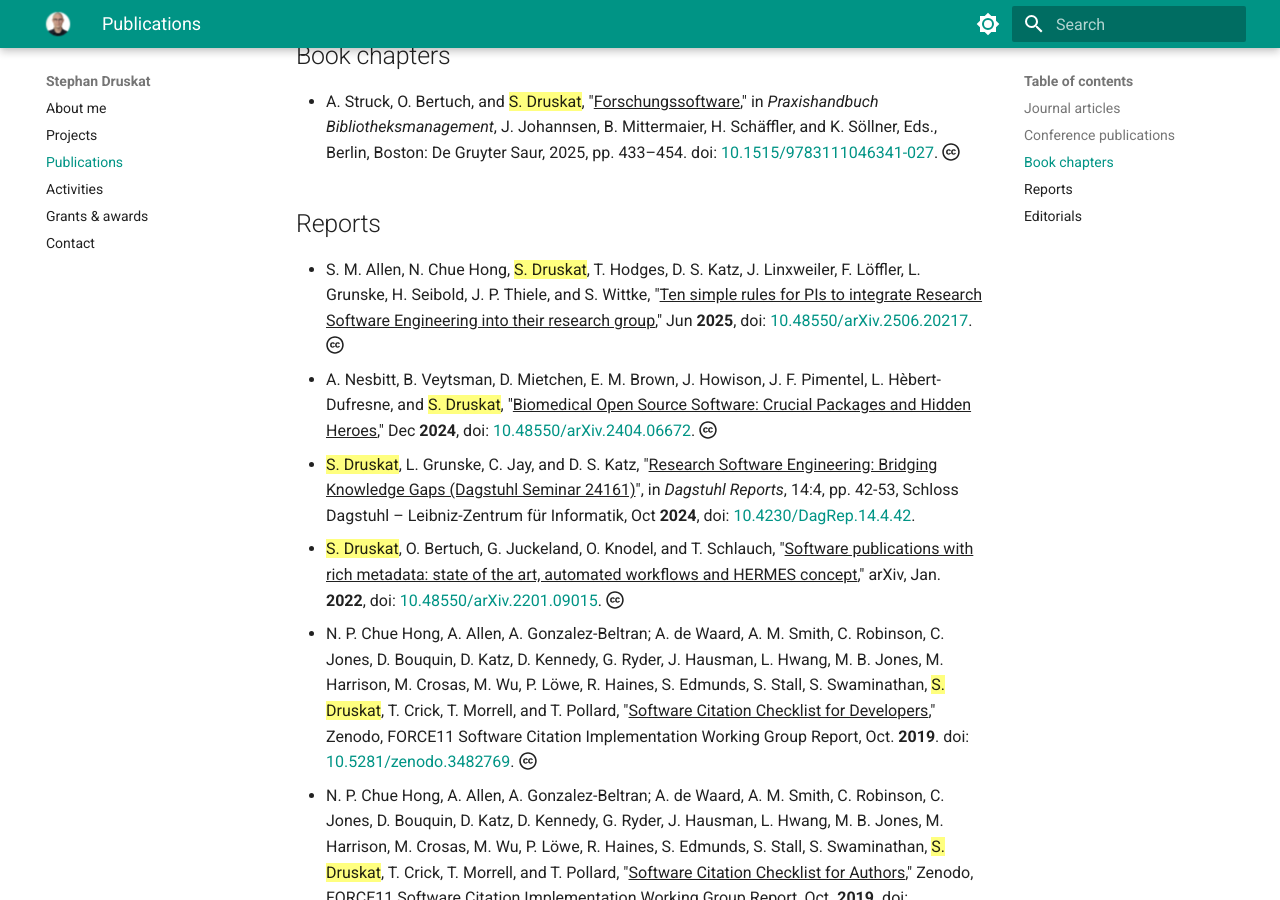
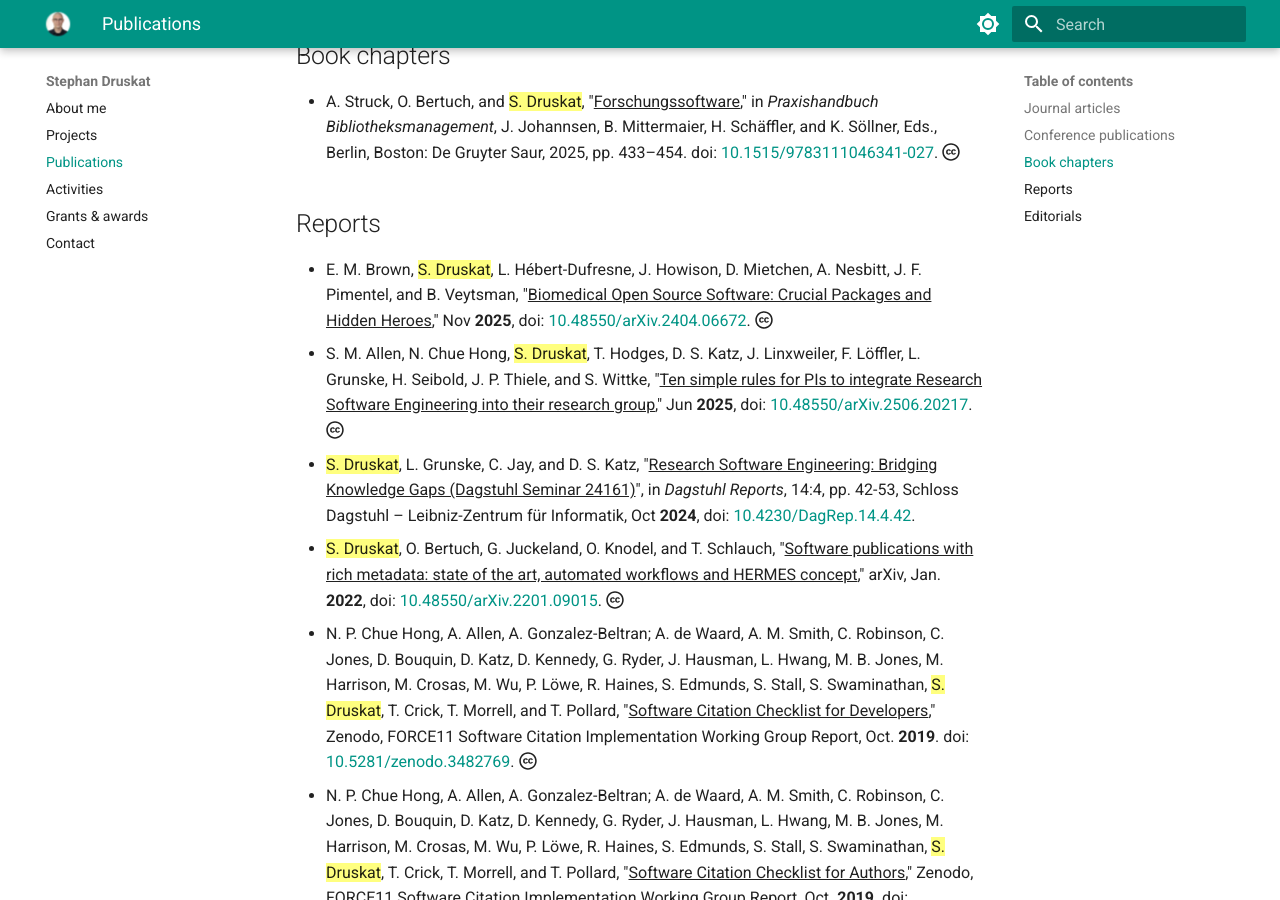
Before and after one commit to sdruskat/sdruskat.github.io, an MkDocs documentation site: the page built from docs/publications.md, in a window 1280 px wide and 900 px high, scrolled down 2469 px. Built offline with MkDocs 1.6.1 and Material for MkDocs 9.7.7, drawn with Linux system fonts in a browser that asks for light colours.

Commit message:
Update preprint

```diff
--- a/docs/publications.md
+++ b/docs/publications.md
@@ -42,8 +42,8 @@ For more, see the following services
 
 ## Reports
 
+- E. M. Brown, {==S. Druskat==}, L. Hébert-Dufresne, J. Howison, D. Mietchen, A. Nesbitt, J. F. Pimentel, and B. Veytsman, "^^Biomedical Open Source Software: Crucial Packages and Hidden Heroes^^," Nov **2025**, doi: [10.48550/arXiv.2404.06672](https://doi.org/10.48550/arXiv.2404.06672). :fontawesome-brands-creative-commons:
 - S. M. Allen, N. Chue Hong, {==S. Druskat==}, T. Hodges, D. S. Katz, J. Linxweiler, F. Löffler, L. Grunske, H. Seibold, J. P. Thiele, and S. Wittke, "^^Ten simple rules for PIs to integrate Research Software Engineering into their research group^^," Jun **2025**, doi: [10.48550/arXiv.2506.20217](https://doi.org/10.48550/arXiv.2506.20217).  :fontawesome-brands-creative-commons:
-- A. Nesbitt, B. Veytsman, D. Mietchen, E. M. Brown, J. Howison, J. F. Pimentel, L. Hèbert-Dufresne, and {==S. Druskat==}, "^^Biomedical Open Source Software: Crucial Packages and Hidden Heroes^^,"  Dec **2024**, doi: [10.48550/arXiv.2404.06672](https://doi.org/10.48550/arXiv.2404.06672). :fontawesome-brands-creative-commons:
 - {==S. Druskat==}, L. Grunske, C. Jay, and D. S. Katz, "^^Research Software Engineering: Bridging Knowledge Gaps (Dagstuhl Seminar 24161)^^", in *Dagstuhl Reports*, 14:4, pp. 42-53, Schloss Dagstuhl – Leibniz-Zentrum für Informatik, Oct **2024**, doi: [10.4230/DagRep.14.4.42](https://doi.org/10.4230/DagRep.14.4.42).
 - {==S. Druskat==}, O. Bertuch, G. Juckeland, O. Knodel, and T. Schlauch, "^^Software publications with rich metadata: state of the art, automated workflows and HERMES concept^^,"  arXiv, Jan. **2022**, doi: [10.48550/arXiv.2201.09015](https://doi.org/10.48550/arXiv.2201.09015). :fontawesome-brands-creative-commons:
 - N. P. Chue Hong, A. Allen, A. Gonzalez-Beltran; A. de Waard, A. M. Smith, C. Robinson, C. Jones, D. Bouquin, D. Katz, D. Kennedy, G. Ryder, J. Hausman, L. Hwang, M. B. Jones, M. Harrison, M. Crosas, M. Wu, P. Löwe, R. Haines, S. Edmunds, S. Stall, S. Swaminathan, {==S. Druskat==}, T. Crick, T. Morrell,  and T. Pollard, "^^Software Citation Checklist for Developers^^,"  Zenodo, FORCE11 Software Citation Implementation Working Group Report, Oct. **2019**. doi: [10.5281/zenodo.3482769](https://doi.org/10.5281/zenodo.3482769). :fontawesome-brands-creative-commons:
```
